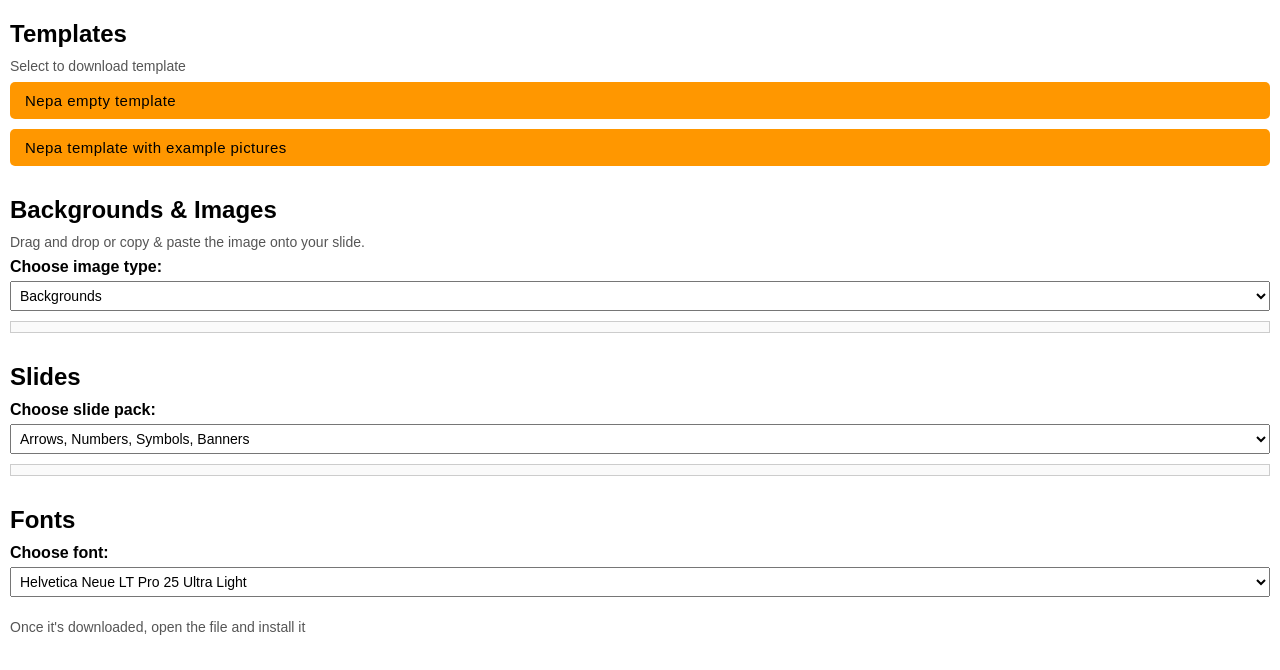
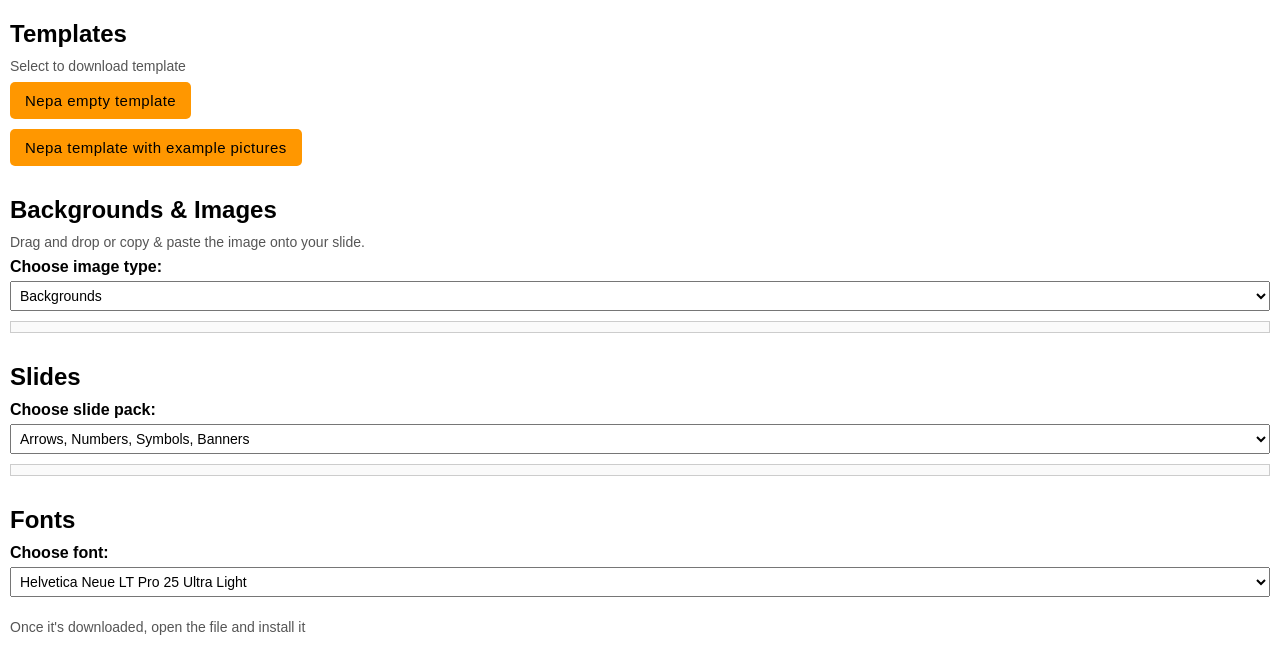
Before and after one commit to Nepa-AB/Nepa-Templates-Add-in, a website built with webpack: page src/taskpane/taskpane.html in a window 1280 px wide. Built offline with nearby package versions, Linux system fonts and the light colour scheme; a script that the page names is missing.

Commit message:
Update taskpane.css

```diff
--- a/src/taskpane/taskpane.css
+++ b/src/taskpane/taskpane.css
@@ -23,6 +23,14 @@
   font-weight: normal;
 }
 
+/* Stack template buttons vertically with spacing */
+.template-buttons {
+  display: flex;
+  flex-direction: column;
+  gap: 10px;
+  align-items: flex-start;
+}
+
 /* Updated button style */
 .template-button {
   background-color: #ff9700;
@@ -39,6 +47,9 @@
   font-family: Arial, sans-serif;
   font-size: 15px;
   letter-spacing: 0.03em;
+  display: inline-block;
+  box-sizing: border-box;
+  margin: 0;
 }
 
 .template-button:hover {
@@ -132,8 +143,3 @@
   background: #f6f6f6;
   box-shadow: 0 1px 2px rgba(0,0,0,0.03);
 }
-.template-buttons {
-  display: flex;
-  flex-direction: column;
-  gap: 10px;
-}
```
